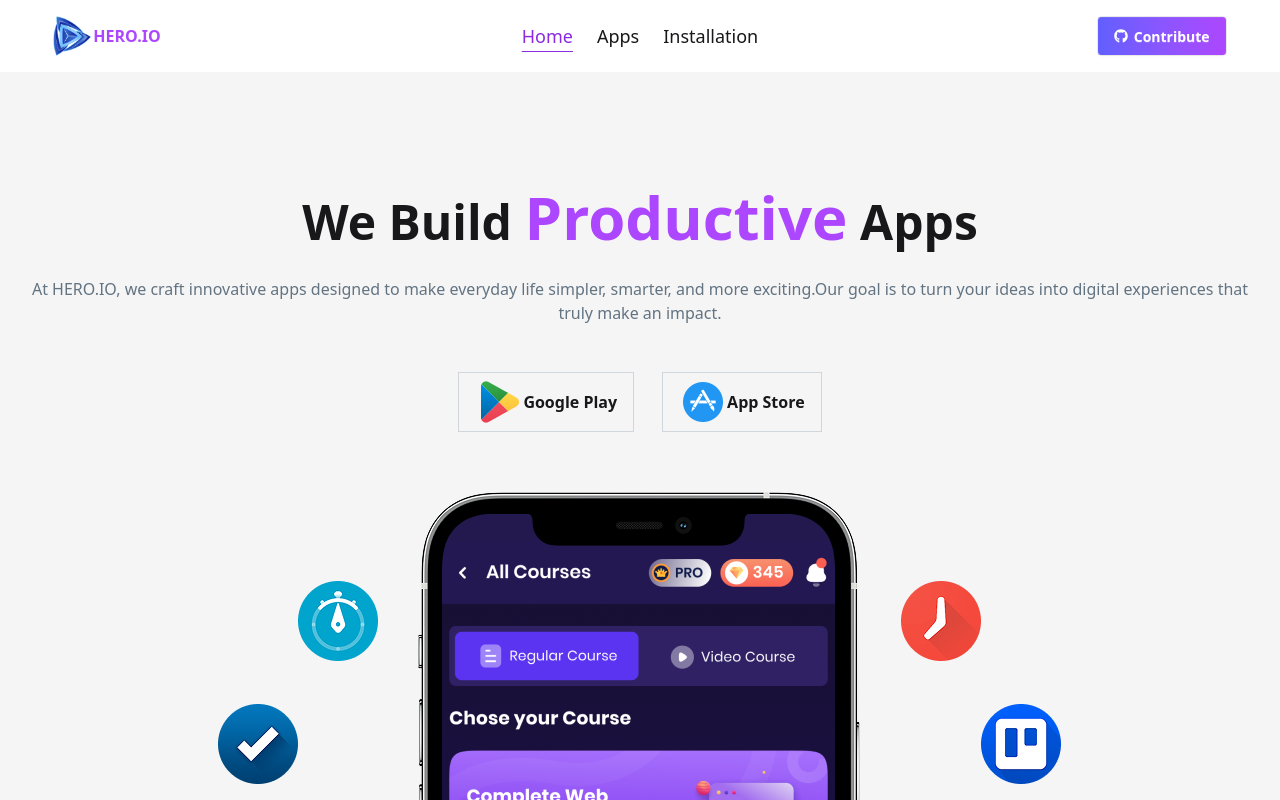
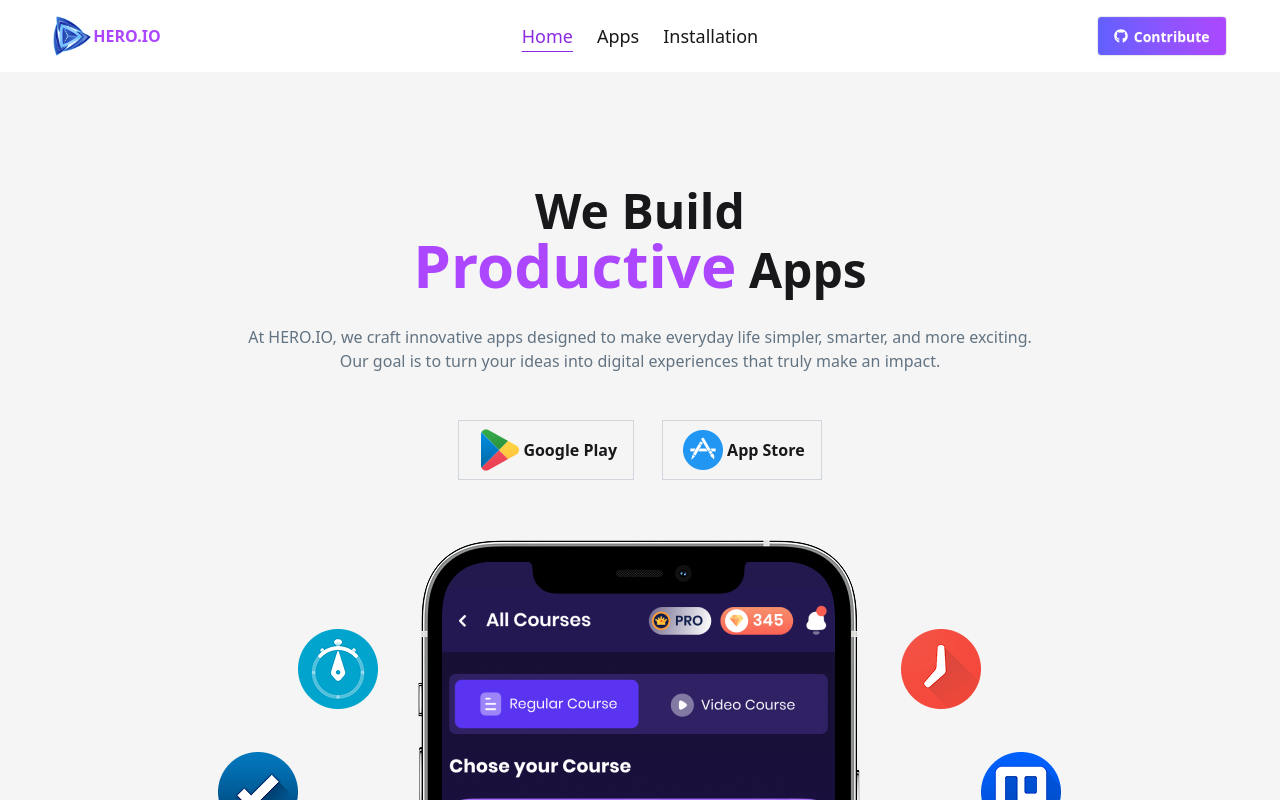
Before and after one commit to mohyminulislam-mi/Hero.io, a React (Vite) app: page / in a window 1280 px wide. Shown: the top 800 px of the page. Built offline with nearby package versions, Linux system fonts and the light colour scheme.

Commit message:
added Readme file

```diff
--- a/src/components/AppsDetails.jsx
+++ b/src/components/AppsDetails.jsx
@@ -44,7 +44,7 @@
             <div className='lg:flex items-center justify-between border-b-2 border-[#dddddd] py-5'>
                 <div className="lg:w-[24%] overflow-hidden md:items-center"><img className="w-[50%] mx-auto lg:w-full object-cover bg-base-100" src={app.image} /></div>
                 <div className='lg:w-[75%]'>
-                    <div className='w-[100%] border-b-2 border-[#dddddd] pb-4'>
+                    <div className='w-[100%] border-b-2 border-[#dddddd] py-4 '>
                         <h1 className='lg:font-bold font-semibold lg:text-2xl text-xl mb-2'>{app.title}</h1>
                         <p>Development by <span className='text-purple-500 font-medium'>{app.companyName}</span></p>
                     </div>
--- a/src/components/HeroContent.jsx
+++ b/src/components/HeroContent.jsx
@@ -9,8 +9,8 @@
         <div>
              {/* ----- hero contents start here----  */}
             <div className='text-center mt-20'>
-                <h1 className='text-5xl font-bold lg:py-[15px]'>We Build <span className='text-6xl text-purple-500'>Productive</span> Apps</h1>
-                <p className=' p-[15px] text-[#627382]'>At HERO.IO, we craft innovative apps designed to make everyday life simpler, smarter, and more exciting.Our goal is to turn your ideas into digital experiences that truly make an impact.</p>
+                <h1 className='text-5xl font-bold lg:py-[15px]'>We Build <br /> <span className='text-6xl text-purple-500'>Productive</span> Apps</h1>
+                <p className=' p-[15px] text-[#627382]'>At HERO.IO, we craft innovative apps designed to make everyday life simpler, smarter, and more exciting. <br /> Our goal is to turn your ideas into digital experiences that truly make an impact.</p>
                 <div className='flex items-center justify-center mt-8'>
                     <Link to={'https://play.google.com/store/apps'} target="_blank" className='border-gray-300 border flex justify-center items-center mr-7 py-[5px] px-4'>
                         <img src={Playstore} />
```
Also changed, not shown: 1 other file (tests, documents, lock files or other folders).
